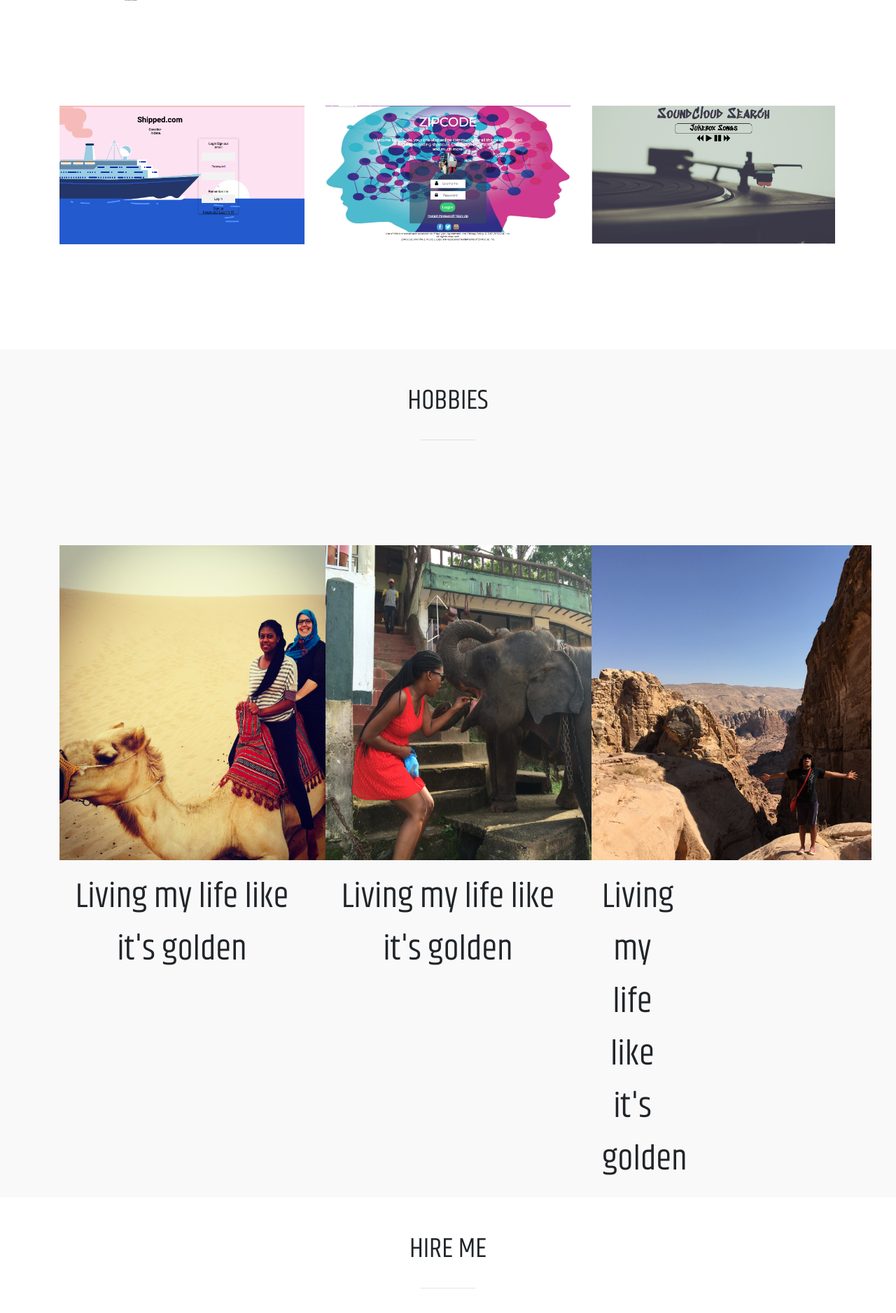
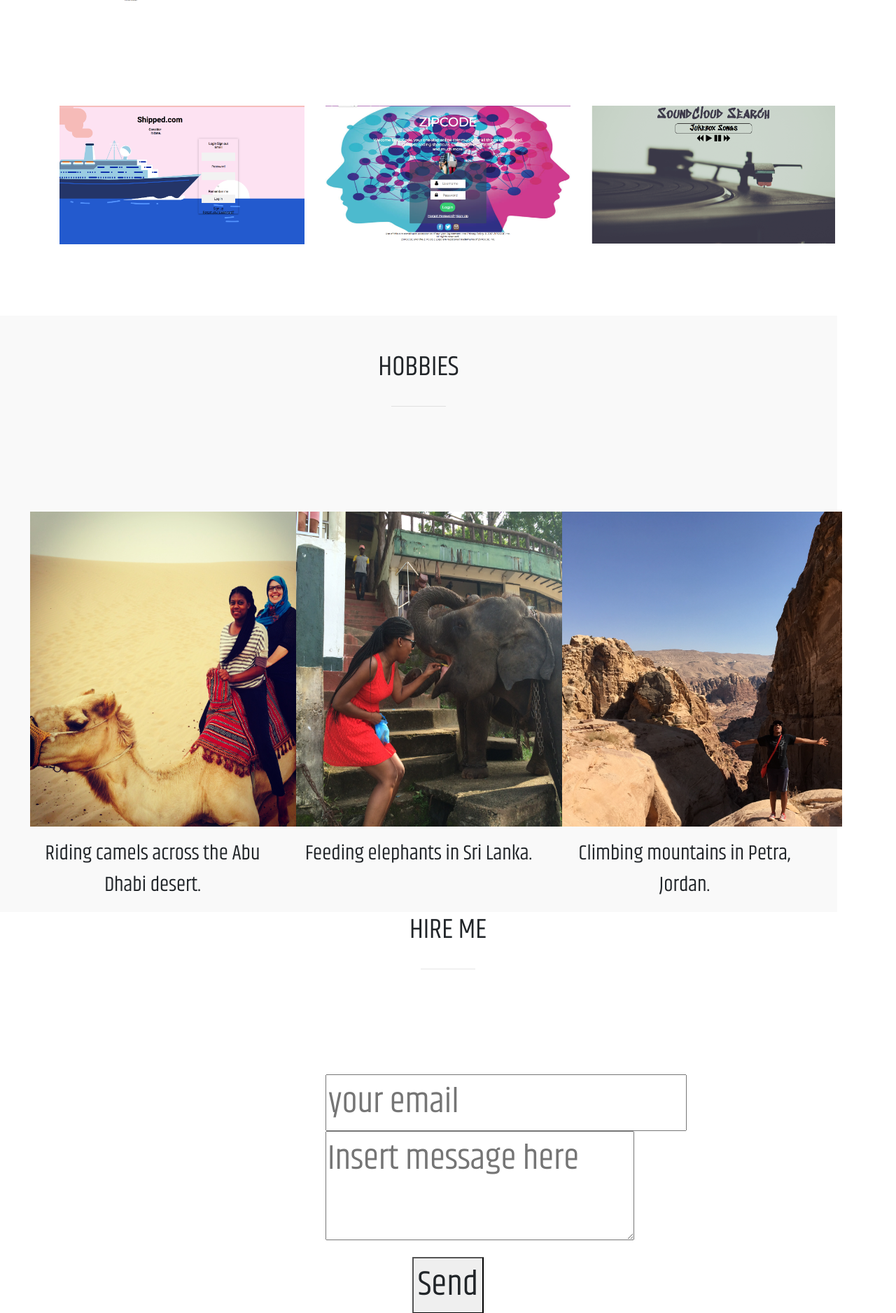
Before and after one commit to vpkirby002/portfolio2, a PHP site: page / in a window 1280 px wide. Shown: the part 2102-3978 px from the top of the page at 70% size. Run offline with PHP 8.4, Linux system fonts and the light colour scheme; some libraries are stand-ins or nearby versions.

Commit message:
updated Hobbies section
updated Hobbies section

```diff
--- a/index.html
+++ b/index.html
@@ -114,7 +114,7 @@
         <div class="col-sm-4">
           <i class="fa fa-4x fa-tablet"></i>
 
-          <h2 class="h3">Always Responsive</h2>
+          <h2 class="h3">Responsive Websites</h2>
 
           <p>All websites are responsive. They will look great on desktop, tablets and mobile phones too.</p>
         </div>
@@ -176,21 +176,20 @@
         <div class="col-md-4">
           <img class="hobbies-block" src="images/val_on_camel.jpg" alt="camel kiss" />
           <p class="text-center"></p>
-          Living my life like it's golden</p>
+          Riding camels across the Abu Dhabi desert.</p>
         </div>
 
         <div class="col-md-4">
           <img class="hobbies-block" src="images/val_elephant.jpg" alt="elephant pics" />
           <p class="text-center"></p>
-          Living my life like it's golden</p>
+          Feeding elephants in Sri Lanka.</p>
         </div>
 
         <div class="col-md-4">
           <img class="hobbies-block" src="images/val_jordan.jpg" alt="jordan" />
-          <div class="col-sm-4">
             <p class="text-center"></p>
 
-            Living my life like it's golden</p>
+            Climbing mountains in Petra, Jordan.</p>
 
             <!-- End of first row of pics -->
 
@@ -274,13 +273,13 @@
  -->
 
             <form method="POST" action="http://formspree.io/vpkirby002@gmail.com">
-              <input type="email" name="email" placeholder="vpkirby002@gmail.com">
-              <textarea name="val" placeholder="Insert text here"></textarea>
+              <input type="email" name="email" placeholder="your email">
+              <textarea name="val" placeholder="Insert message here"></textarea>
               <button type="submit">Send</button>
             </form>
 
-        </div>
-        </form>
+        <!-- </div> -->
+        <!-- </form> -->
       </div>
     </div>
     </div>
--- a/style.css
+++ b/style.css
@@ -262,11 +262,26 @@ img.hobbies2-block {
 
 .sec-testimonials {
   background: #f9f9f9;
+  margin: -48px;
+  margin-left: 0px;
+  margin-right: 84px;
+
 }
 
 .col-md-4 .hobbies-block {
   height: 450px;
   width: 400px;
+}
+
+img .hobbies-block {
+  margin-left: 0px;
+  padding-top: 10px;
+}
+
+.col-md-4{
+
+  font-size: 30px;
+  display: inline-block;
 }
 
 /*Contact*/
```
